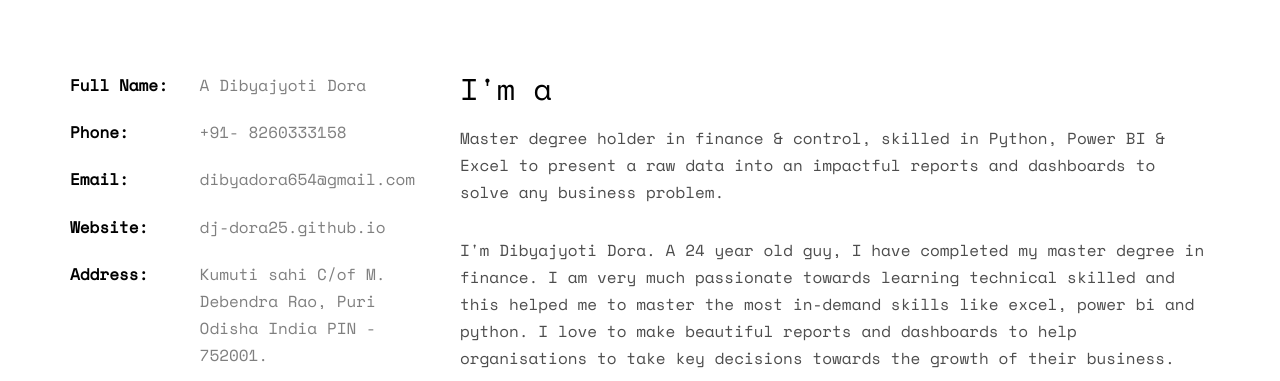
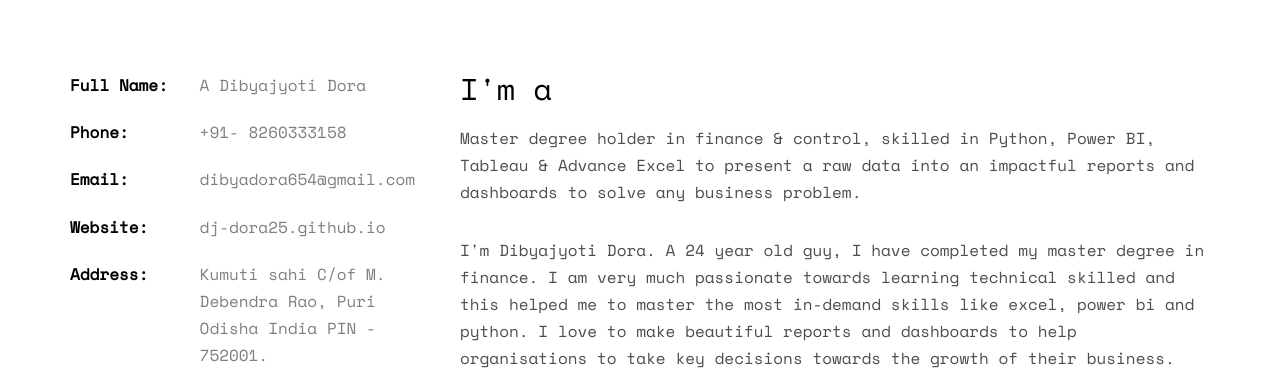
Before and after one commit to DJ-Dora25/DJ-Dora25.github.io, a plain HTML site: page index.html in a window 1280 px wide. Shown: the part 1000-1381 px from the top of the page. Drawn offline with nearby package versions, Linux system fonts and the light colour scheme; some packages are replaced by stand-ins of ours; no server answers; files whose address does not match are found by name.

Commit message:
Update index.html

```diff
--- a/index.html
+++ b/index.html
@@ -104,7 +104,7 @@
 				</div>
 				<div class="col-md-8">
 					<h2>I'm a </h2>
-					<p>Master degree holder in finance & control, skilled in Python, Power BI & Excel to present a raw data into an impactful reports and dashboards to solve any business problem.</p>
+					<p>Master degree holder in finance & control, skilled in Python, Power BI, Tableau & Advance Excel to present a raw data into an impactful reports and dashboards to solve any business problem.</p>
 					<p>I'm Dibyajyoti Dora. A 24 year old guy, I have completed my master degree in finance. I am very much passionate towards learning technical skilled and this helped me to master the most in-demand skills like excel, power bi and python.
 						I love to make beautiful reports and dashboards to help organisations to take key decisions towards the growth of their business.
 					</p>
```
